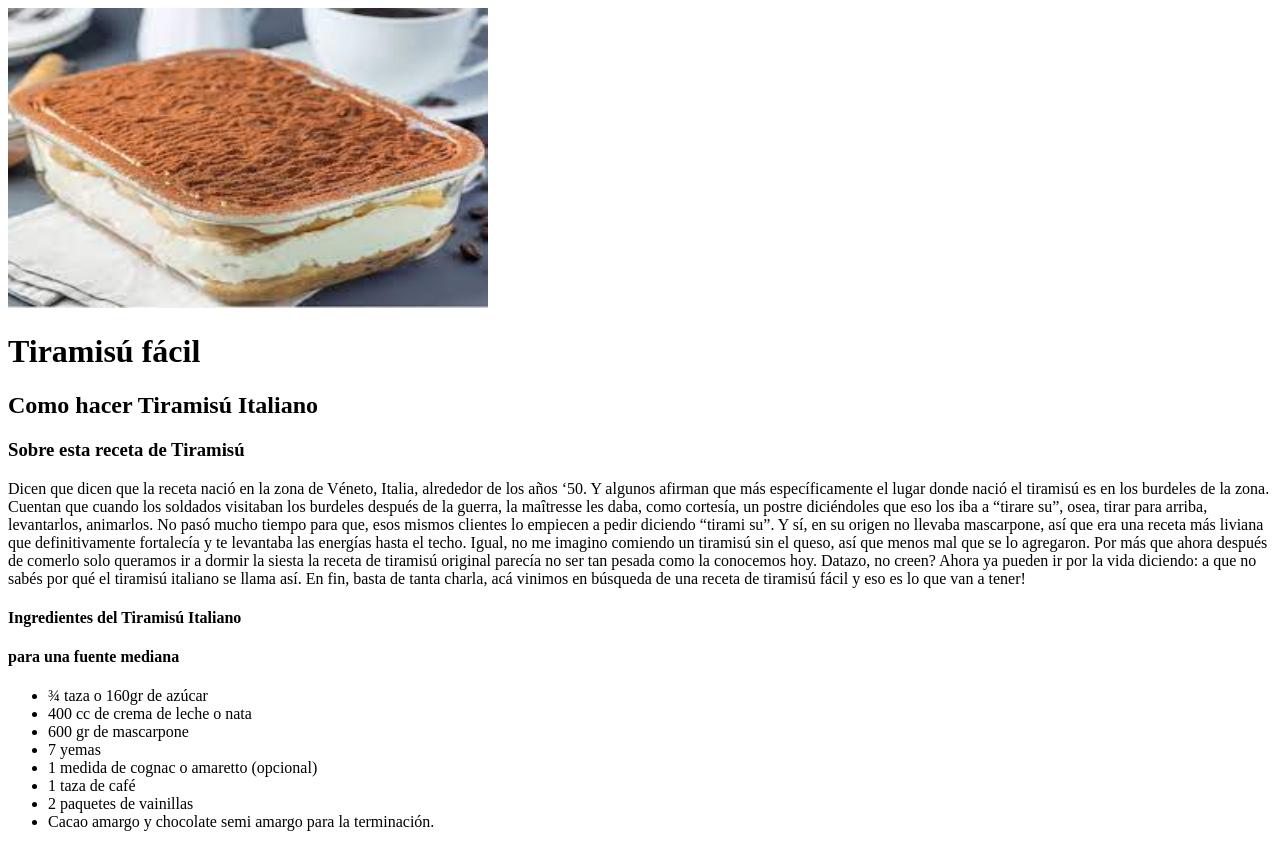
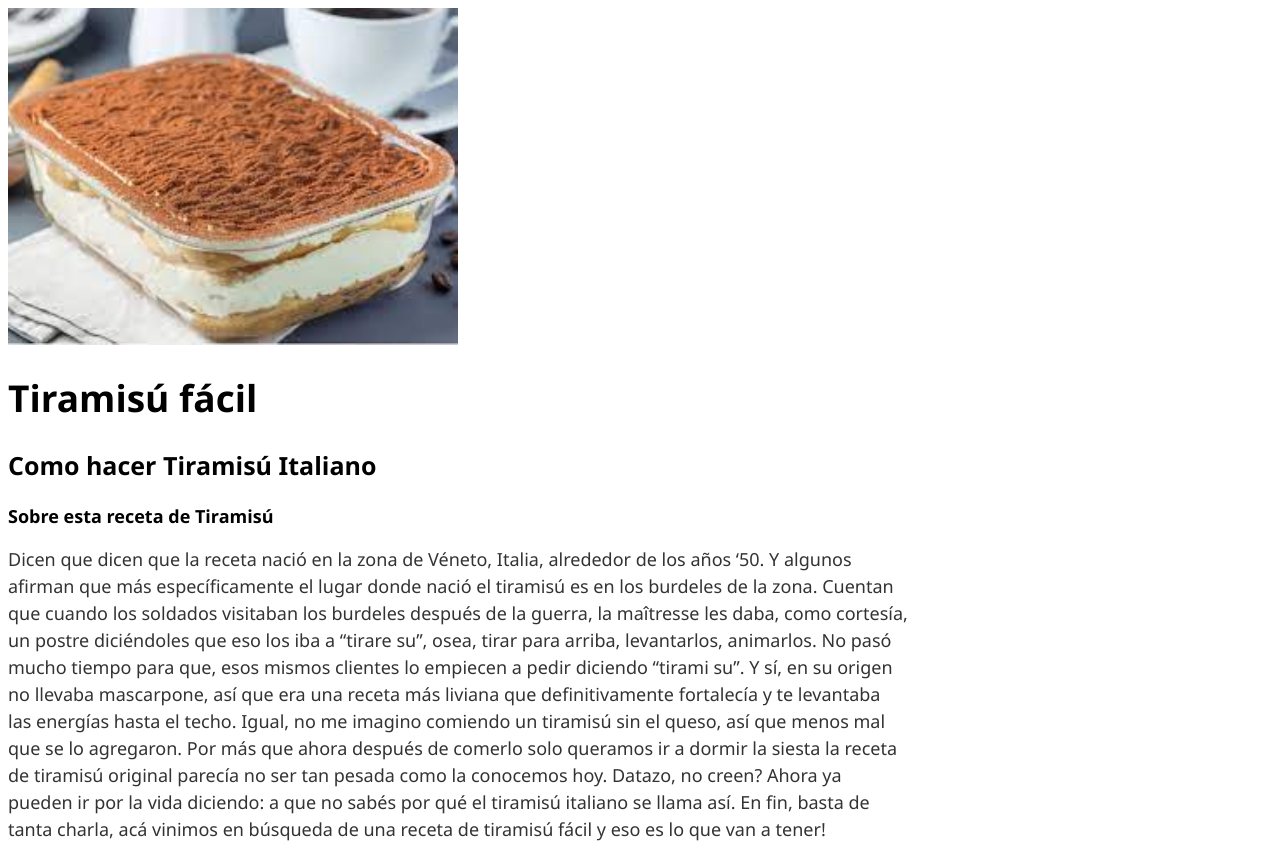
Before and after one commit to Luis-delRio/actividad-frontend-potrero-digital, a plain HTML site: page index.html in a window 1280 px wide. Shown: the top 846 px of the page. Drawn offline with Linux system fonts and the light colour scheme.

Commit message:
Add files via upload
Actualización tarea - parte css

```diff
--- /dev/null
+++ b/css/style.css
@@ -0,0 +1,29 @@
+* {
+    font-family: 'Segoe UI', Tahoma, Geneva, Verdana, sans-serif;
+    font-size: 18px;
+    width: 900px;
+}
+
+h1 {
+    font-family: 'Segoe UI', Tahoma, Helvetica, sans-serif;
+    font-size: 37px;
+    color: #000;
+    line-height: 46px;
+}
+
+h2 {
+    font-family: 'Segoe UI', Tahoma, Helvetica, sans-serif;
+    font-size: 25px;
+    line-height: 38px;
+}
+
+img {
+    height: 100%;
+    width: 50%;
+}
+
+p {
+    font-size: 18px;
+    color: #333;
+    line-height: 27px;
+}
--- a/index.html
+++ b/index.html
@@ -1,6 +1,7 @@
 <!DOCTYPE html>
 <html lang="en">
 <head>
+    <link rel="stylesheet" href="./css/style.css">
     <title> Receta de Tiramisú</title>
 </head>
 <body>
@@ -67,7 +68,7 @@
 </ul>
 
 <h4>Ubicación</h4>
-<iframe src="https://goo.gl/maps/k2vzA1LJFN15i1219"
+<iframe src="https://www.google.com/maps/@-34.892957,-58.0728214,15z"
 
 </body>
 </html>
```
